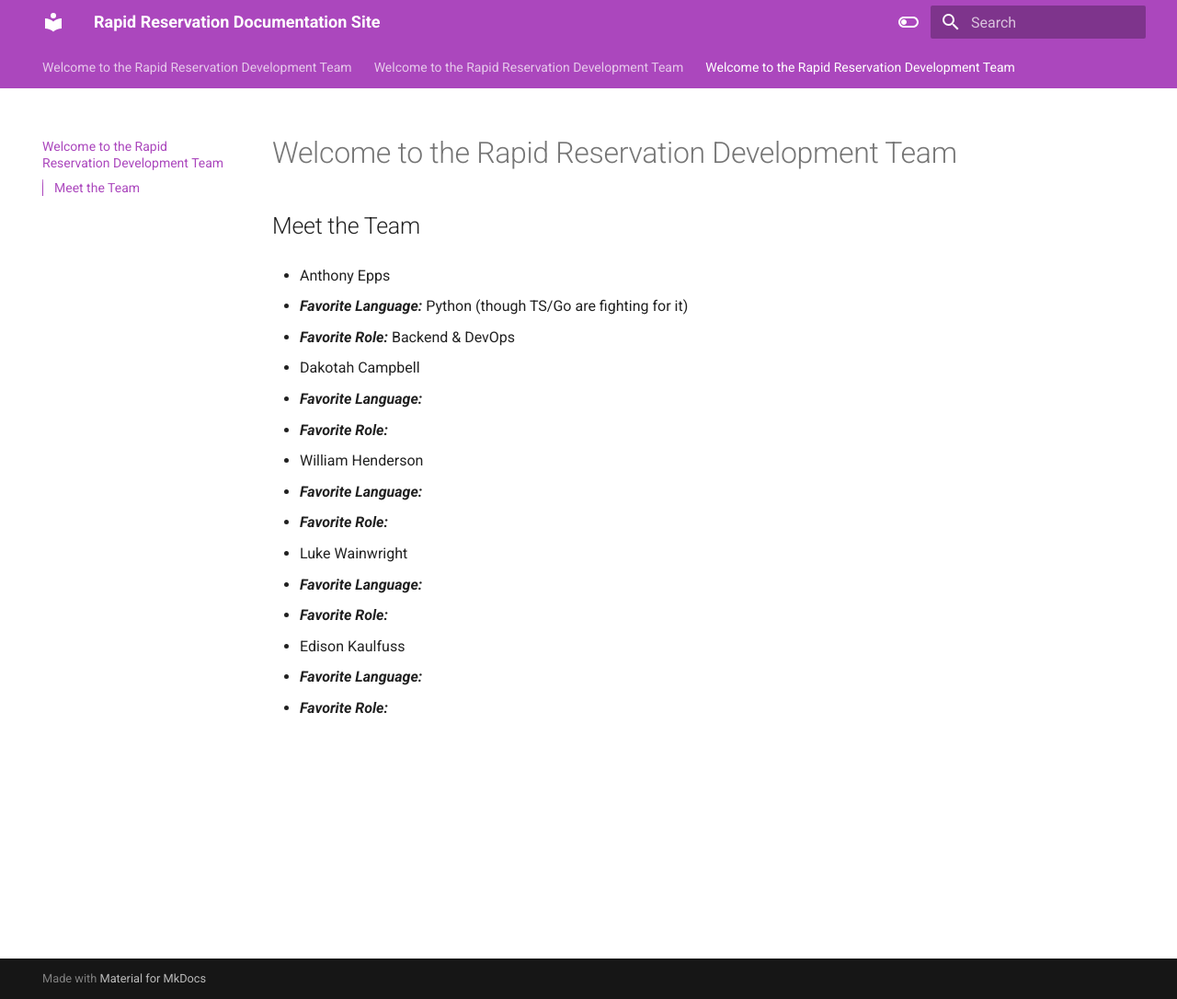
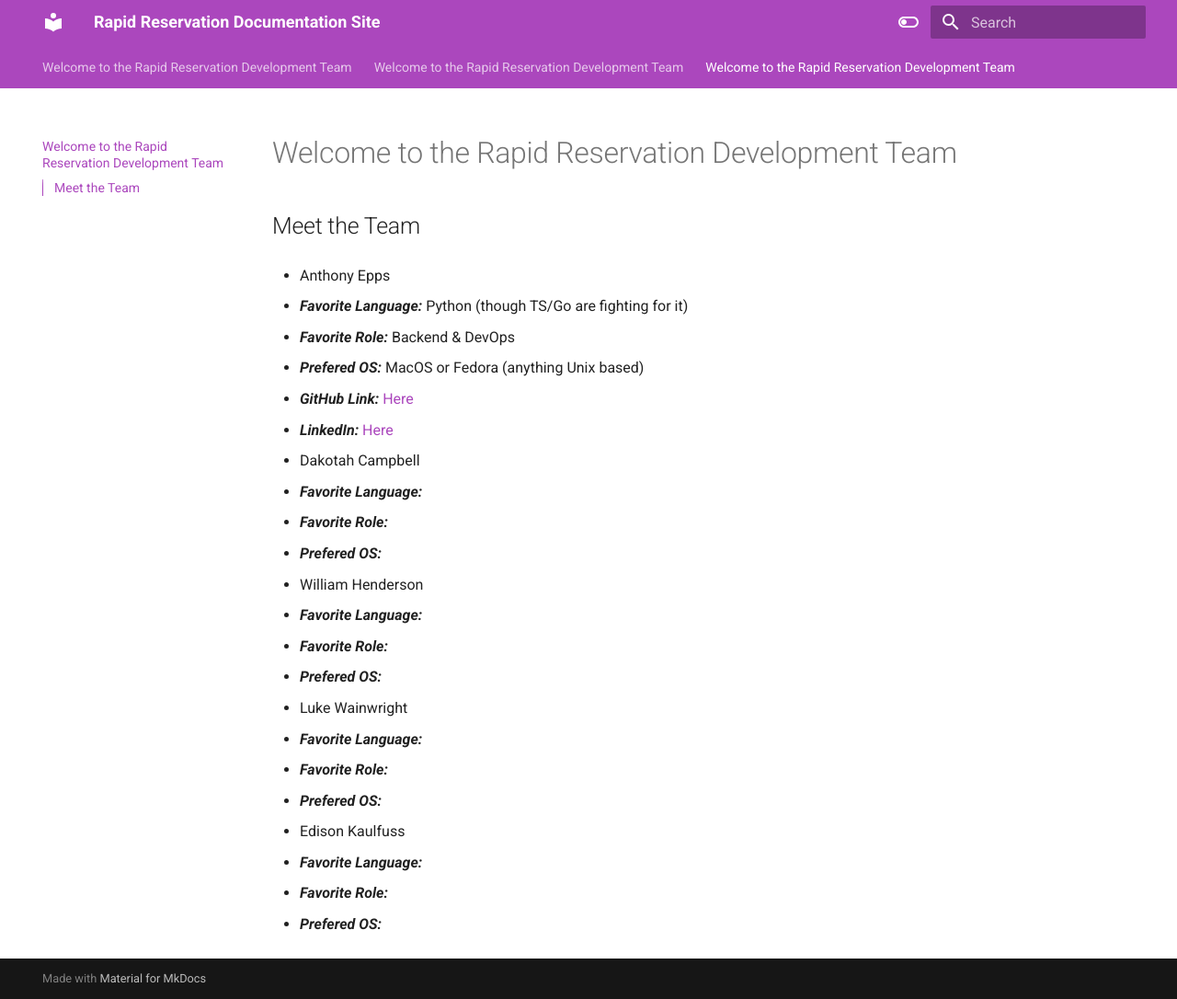
Before and after one commit to Rapid-Reservation/rapid-reservation-docs, an MkDocs documentation site: the page built from docs/team.md, in a window 1280 px wide and 1086 px high. Shown: the whole window at 92% size. Built offline with MkDocs 1.6.1 and Material for MkDocs 9.7.7, drawn with Linux system fonts in a browser that asks for light colours.

Commit message:
updated info

```diff
--- a/docs/team.md
+++ b/docs/team.md
@@ -6,22 +6,29 @@
 
   - **_Favorite Language:_** Python (though TS/Go are fighting for it)
   - **_Favorite Role:_** Backend & DevOps
+  - **_Prefered OS:_** MacOS or Fedora (anything Unix based)
+  - **_GitHub Link:_** [Here](https://github.com/HaffCaff)
+  - **_LinkedIn:_** [Here](https://www.linkedin.com/in/adepps/)
 
 - Dakotah Campbell
 
   - **_Favorite Language:_**
   - **_Favorite Role:_**
+  - **_Prefered OS:_**
 
 - William Henderson
 
   - **_Favorite Language:_**
   - **_Favorite Role:_**
+  - **_Prefered OS:_**
 
 - Luke Wainwright
 
   - **_Favorite Language:_**
   - **_Favorite Role:_**
+  - **_Prefered OS:_**
 
 - Edison Kaulfuss
   - **_Favorite Language:_**
   - **_Favorite Role:_**
+  - **_Prefered OS:_**
```
